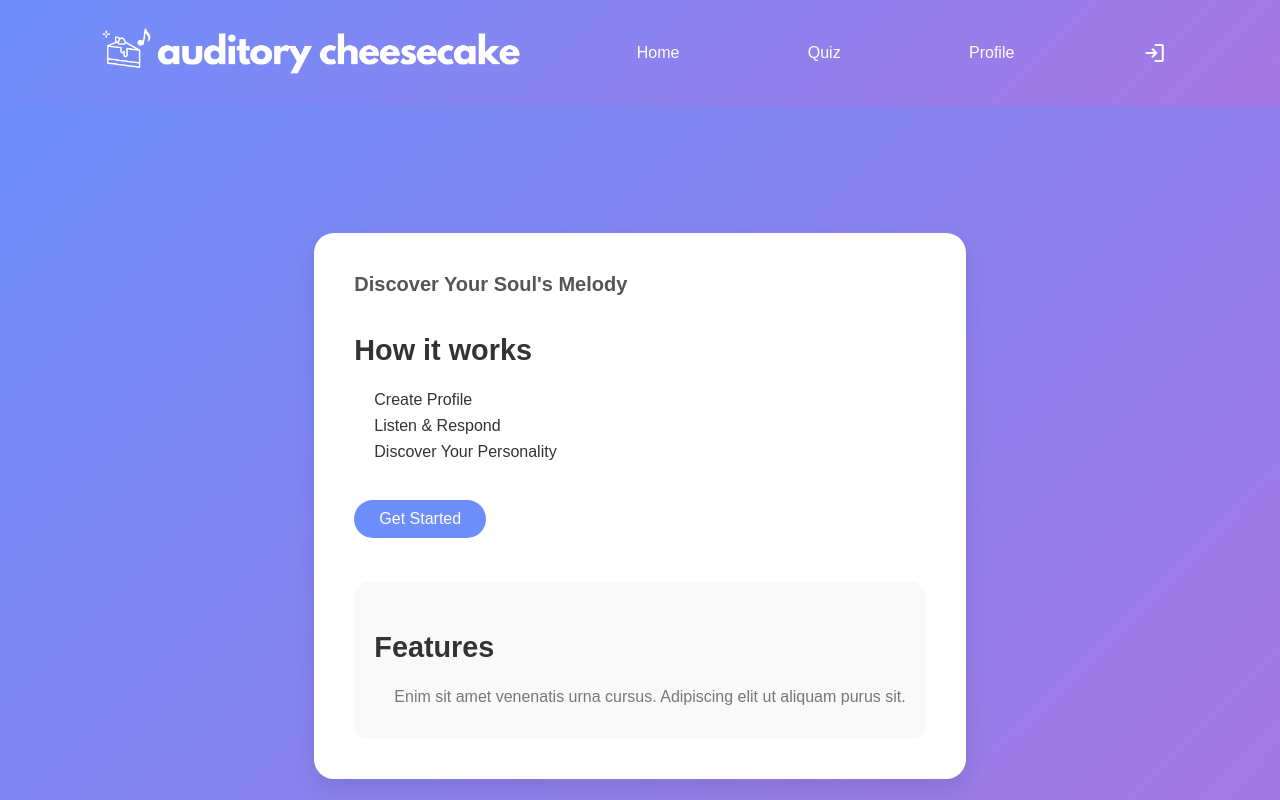
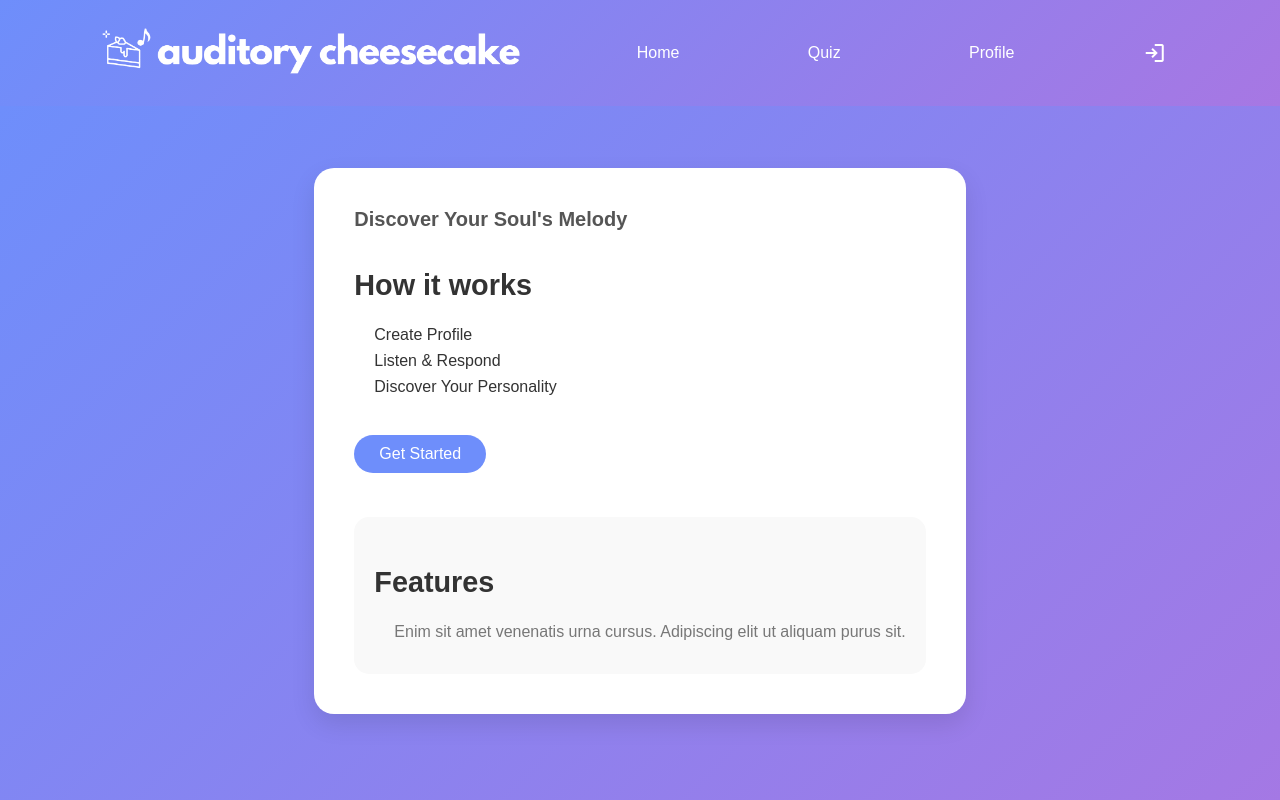
Before and after one commit to agiledev-students-spring2024/4-final-project-auditory-cheesecake, a React (Create React App) app in the folder frontend/: page / in a window 1280 px wide. Built offline with nearby package versions, Linux system fonts and the light colour scheme; the HTML template or start-up script is replaced by a standard one.

Commit message:
added margin bottom for home and quiz pages

```diff
--- a/frontend/src/views/HomePage/HomePage.css
+++ b/frontend/src/views/HomePage/HomePage.css
@@ -76,9 +76,11 @@ body, html {
   display: flex;
   justify-content: center;
   align-items: center;
+  align-content: center;
   min-height: 100vh;
   padding: 20px;
   background: linear-gradient(135deg, #6e8efb, #a777e3);
+  padding-bottom:150px;
 }
 
 .home-content {
--- a/frontend/src/views/SurveyPage/SurveyPage.css
+++ b/frontend/src/views/SurveyPage/SurveyPage.css
@@ -5,6 +5,7 @@
   display: flex;
   justify-content: center;
   align-items: center;
+  padding-bottom:150px;
 }
 
 .disabled {
```
